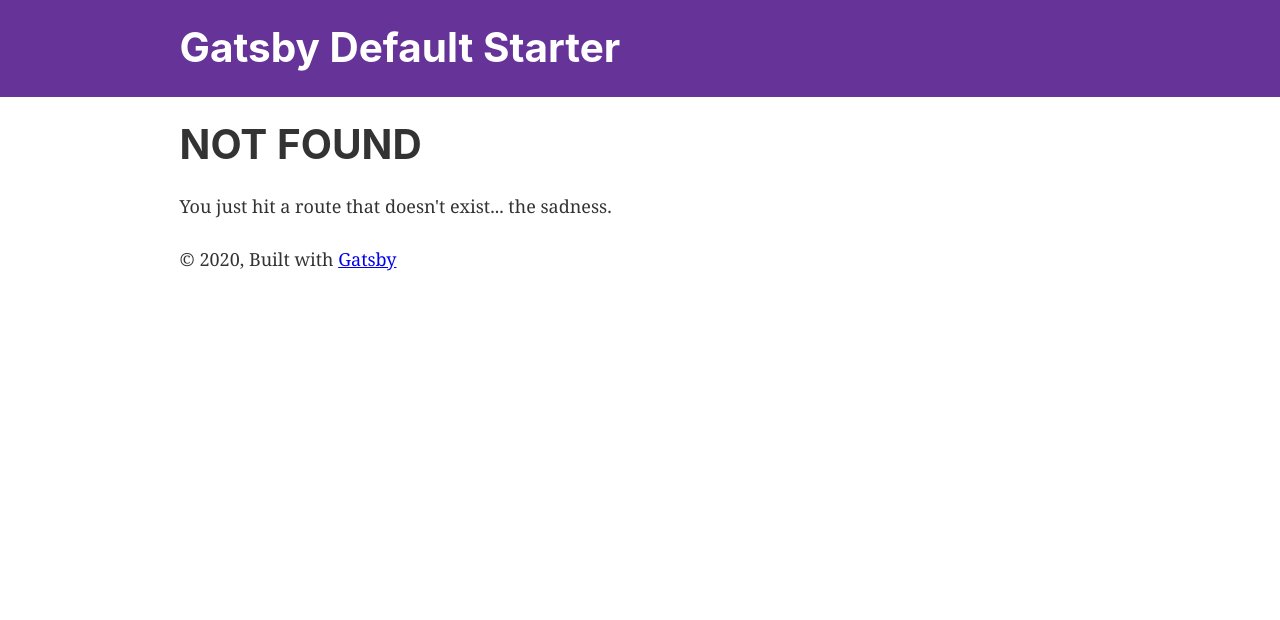
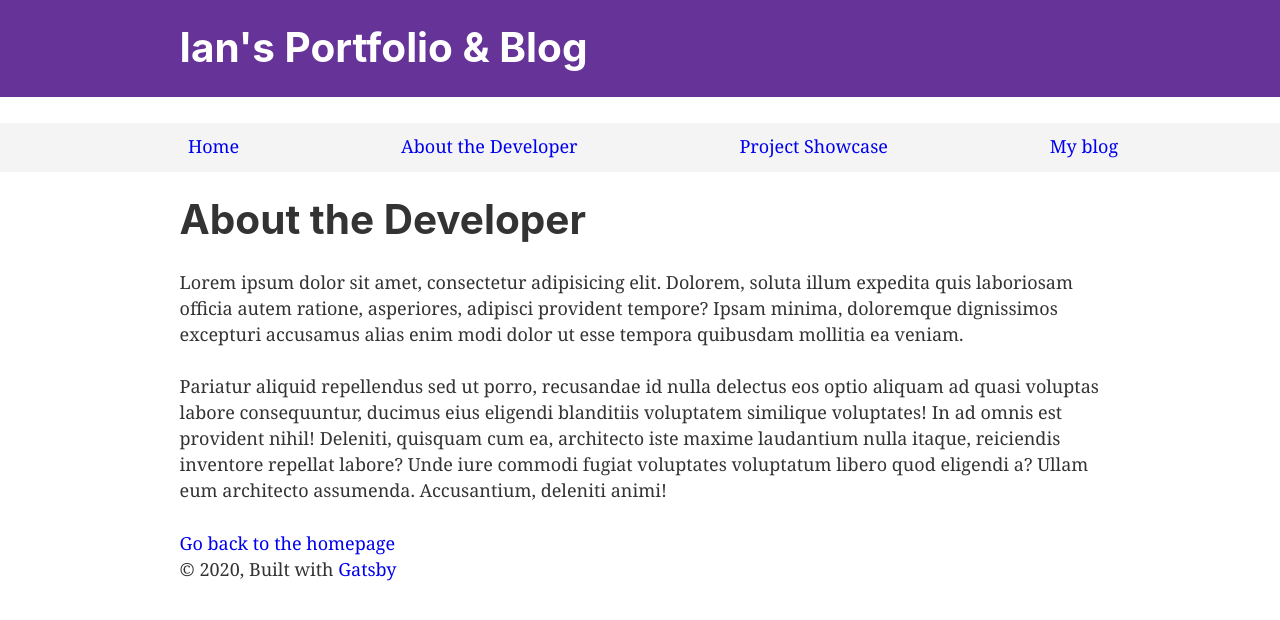
Before and after one commit to elevationcoder/portfolio, a Gatsby site: page /about in a window 1280 px wide. Before the commit this address had no page. Built offline with nearby package versions, Linux system fonts and the light colour scheme; Gatsby itself is replaced by a stand-in of ours.

Commit message:
First commit, with a lot. About page, blog page, menu component, Graphql query for blog info

```diff
--- a/gatsby-config.js
+++ b/gatsby-config.js
@@ -1,19 +1,21 @@
 module.exports = {
   siteMetadata: {
-    title: `Gatsby Default Starter`,
-    description: `Kick off your next, great Gatsby project with this default starter. This barebones starter ships with the main Gatsby configuration files you might need.`,
-    author: `@gatsbyjs`,
+    title: `Ian's Portfolio & Blog`,
+    description: `A porfolio and blog to showcase my Software Engieering career and personal interests`,
+    author: `@iantmarrs`,
   },
   plugins: [
     `gatsby-plugin-react-helmet`,
+    `gatsby-plugin-catch-links`,
     {
       resolve: `gatsby-source-filesystem`,
       options: {
-        name: `images`,
-        path: `${__dirname}/src/images`,
+        name: `pages`,
+        path: `${__dirname}/src/pages`,
       },
     },
     `gatsby-transformer-sharp`,
+    `gatsby-transformer-remark`,
     `gatsby-plugin-sharp`,
     {
       resolve: `gatsby-plugin-manifest`,
--- a/package.json
+++ b/package.json
@@ -7,11 +7,13 @@
   "dependencies": {
     "gatsby": "^2.23.12",
     "gatsby-image": "^2.4.9",
+    "gatsby-plugin-catch-links": "^2.3.10",
     "gatsby-plugin-manifest": "^2.4.14",
     "gatsby-plugin-offline": "^3.2.13",
     "gatsby-plugin-react-helmet": "^3.3.6",
     "gatsby-plugin-sharp": "^2.6.14",
-    "gatsby-source-filesystem": "^2.3.14",
+    "gatsby-source-filesystem": "^2.3.18",
+    "gatsby-transformer-remark": "^2.8.23",
     "gatsby-transformer-sharp": "^2.5.7",
     "prop-types": "^15.7.2",
     "react": "^16.12.0",
--- a/src/components/layout.css
+++ b/src/components/layout.css
@@ -42,6 +42,7 @@ template {
 a {
   background-color: transparent;
   -webkit-text-decoration-skip: objects;
+  text-decoration: none;
 }
 a:active,
 a:hover {
--- a/src/components/layout.js
+++ b/src/components/layout.js
@@ -8,7 +8,7 @@
 import React from "react"
 import PropTypes from "prop-types"
 import { useStaticQuery, graphql } from "gatsby"
-
+import Menu from "../components/menu"
 import Header from "./header"
 import "./layout.css"
 
@@ -26,6 +26,7 @@ const Layout = ({ children }) => {
   return (
     <>
       <Header siteTitle={data.site.siteMetadata.title} />
+      <Menu />
       <div
         style={{
           margin: `0 auto`,
--- /dev/null
+++ b/src/components/menu.js
@@ -0,0 +1,36 @@
+import React from "react"
+// import { nominalTypeHack } from "prop-types"
+import { Link } from "gatsby"
+const Menu = () => {
+  return (
+    <div
+      style={{
+        background: "#f4f4f4",
+        paddingTop: "10px",
+      }}
+    >
+      <ul
+        style={{
+          listStyle: "none",
+          display: "flex",
+          justifyContent: "space-evenly",
+        }}
+      >
+        <li>
+          <Link to="/">Home</Link>
+        </li>
+        <li>
+          <Link to="/about">About the Developer</Link>
+        </li>
+        <li>
+          <Link to="/showcase">Project Showcase</Link>
+        </li>
+        <li>
+          <Link to="/blog">My blog</Link>
+        </li>
+      </ul>
+    </div>
+  )
+}
+
+export default Menu
--- /dev/null
+++ b/src/pages/about.js
@@ -0,0 +1,31 @@
+import React from "react"
+import { Link } from "gatsby"
+
+import Layout from "../components/layout"
+import SEO from "../components/seo"
+
+const AboutPage = () => (
+  <Layout>
+    <SEO title="Page two" />
+    <h1>About the Developer</h1>
+    <p>
+      Lorem ipsum dolor sit amet, consectetur adipisicing elit. Dolorem, soluta
+      illum expedita quis laboriosam officia autem ratione, asperiores, adipisci
+      provident tempore? Ipsam minima, doloremque dignissimos excepturi
+      accusamus alias enim modi dolor ut esse tempora quibusdam mollitia ea
+      veniam.{" "}
+    </p>
+    <p>
+      Pariatur aliquid repellendus sed ut porro, recusandae id nulla delectus
+      eos optio aliquam ad quasi voluptas labore consequuntur, ducimus eius
+      eligendi blanditiis voluptatem similique voluptates! In ad omnis est
+      provident nihil! Deleniti, quisquam cum ea, architecto iste maxime
+      laudantium nulla itaque, reiciendis inventore repellat labore? Unde iure
+      commodi fugiat voluptates voluptatum libero quod eligendi a? Ullam eum
+      architecto assumenda. Accusantium, deleniti animi!
+    </p>
+    <Link to="/">Go back to the homepage</Link>
+  </Layout>
+)
+
+export default AboutPage
--- /dev/null
+++ b/src/pages/blog.js
@@ -0,0 +1,46 @@
+import React from "react"
+import Link from "gatsby-link"
+const BlogPage = ({ data }) => {
+  return (
+    <div>
+      <h1>My Latest Posts</h1>
+      <p>
+        Lorem ipsum dolor sit amet consectetur adipisicing elit. Earum, eius!
+      </p>
+      {data.allMarkdownRemark.edges.map(post => (
+        <div key={post.node.id}>
+          <h3>{post.node.frontmatter.title}</h3>
+          <small>
+            Post by {post.node.frontmatter.author} on{" "}
+            {post.node.frontmatter.date}
+          </small>
+          <br />
+          <br />
+          <Link to={post.node.frontmatter.path}>Read More</Link>
+          <br />
+          <br />
+          <hr />
+        </div>
+      ))}
+    </div>
+  )
+}
+export const pageQuery = graphql`
+  query BlogIndexQuery {
+    allMarkdownRemark {
+      edges {
+        node {
+          id
+          frontmatter {
+            author
+            path
+            title
+            date
+          }
+        }
+      }
+    }
+  }
+`
+
+export default BlogPage
```
Also changed, not shown: src/pages/2020-07-02-post-one/index.md (added, +8 -0 lines), src/pages/2020-07-02-post-two/index.md (added, +8 -0 lines), src/pages/index.js (+8 -6 lines), src/pages/page-2.js (deleted, +0 -16 lines), 1 other file.
